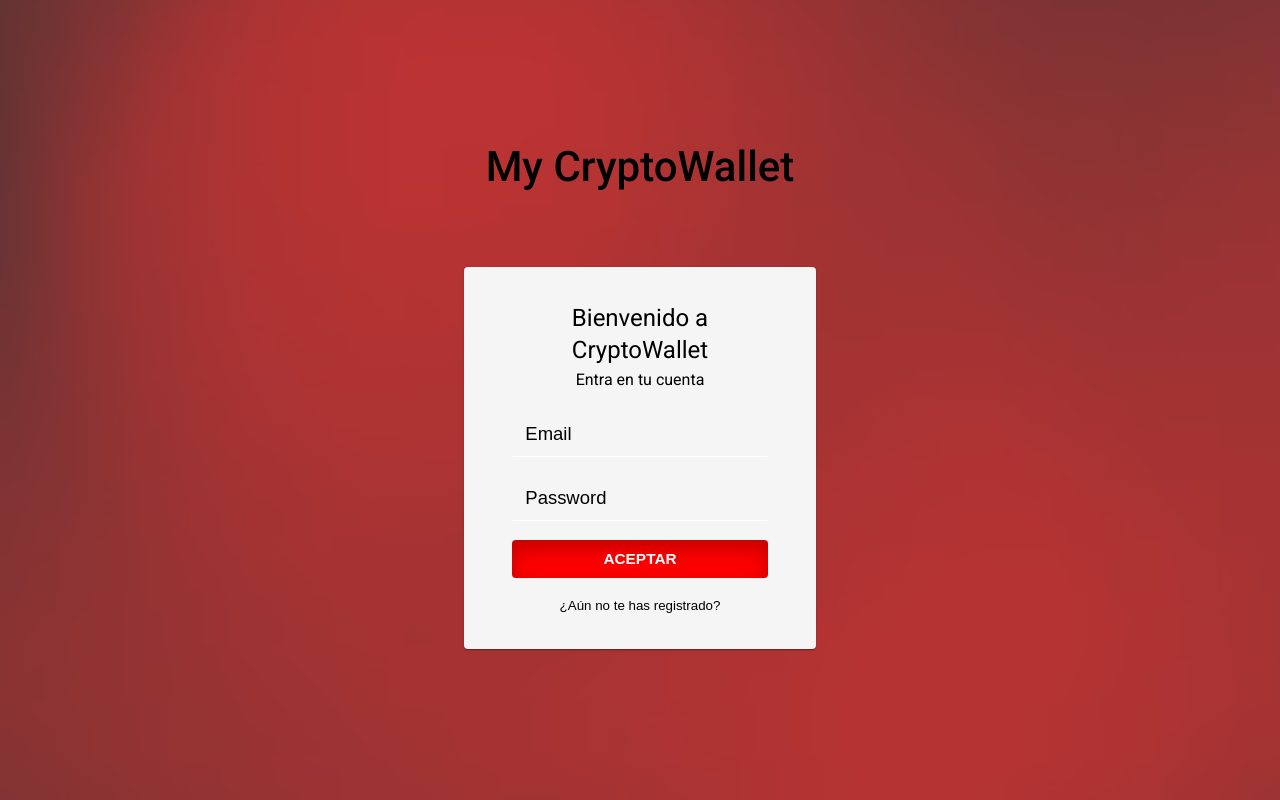
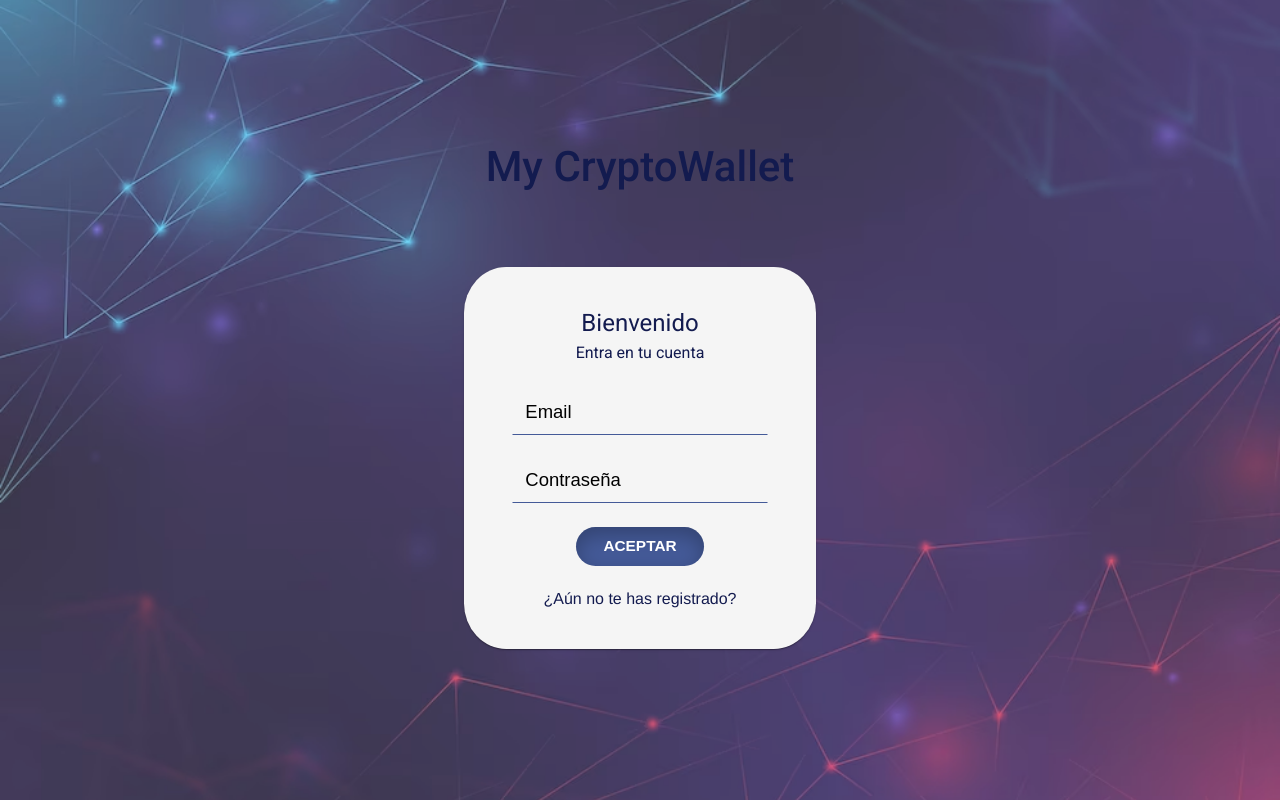
Before and after one commit to carmencami/Front-Sant, an Angular app: page / in a window 1280 px wide. Built offline with nearby package versions, Linux system fonts and the light colour scheme.

Commit message:
login register bonitos

```diff
--- a/src/app/private/tabla/components/tabla/tabla.component.html
+++ b/src/app/private/tabla/components/tabla/tabla.component.html
@@ -1,5 +1,4 @@
-<div class="container  main-body">
-
+<div class="table--container">
   <div class="container filter--container">
     <mat-form-field class="filters">
       <mat-label class="mat-caption">Filters</mat-label>
--- a/src/app/private/tabla/components/tabla/tabla.component.scss
+++ b/src/app/private/tabla/components/tabla/tabla.component.scss
@@ -1,35 +1,49 @@
-// .container {
-//     display: grid;
-//     grid-template-columns: 1fr;
-//   }
 
-//   .filter--container {
-//     display: grid;
-//     grid-template-columns: 1fr 1fr;
-//     justify-items: start;
-//     align-items: end;
-//   }
+container {
+    display: grid;
+    grid-template-columns: 1fr;
+}
+::ng-deep .table--container{
+    max-width: 20%;
+}
+.filter--container {
+    display: grid;
+    grid-template-columns: 1fr 1fr;
+    justify-items: start;
+    align-items: end;
+}
 
 
-//   .main-body {
-//   text-align: center;
-//   margin: 0 auto;
-//   padding-top: 80px;
-//   max-width: 60%;
-//   }
+.img--cryptos{
+    width: 20px;
+    height: 20px;
+}
 
+.filters {
+    justify-self: start;
+    width: 25%;
+}
 
-//   .img--cryptos{
-//     width: 20px;
-//     height: 20px;
-//   }
+.search {
+    justify-self: center;
+    width: 40%;
+}
 
-//   .filters {
-//       justify-self: start;
-//       width: 25%;
-//   }
+.table--container{
+    max-width: 800px;
+    margin: 0 auto;
+}
+.img--container {
+    width: 100%;
+}
 
-//   .search {
-//       justify-self: center;
-//       width: 40%;
-//   }
+.img--cryptos {
+    width: 6%;
+    height: auto;
+}
+
+.img--cryptos a {
+    display: block;
+    width: 100%;
+    height: 100%;
+}
--- a/src/app/public/components/login/login.component.html
+++ b/src/app/public/components/login/login.component.html
@@ -3,7 +3,7 @@
     <mat-card class="login login--card">
         <form [formGroup]="formGroup" class="login login--form" method="post">
             <div class="title-container">
-                <h1 class="login--card-title">Bienvenido a CryptoWallet</h1>
+                <h1 class="login--card-title">Bienvenido</h1>
                 <h3 class="login--card-title">Entra en tu cuenta</h3>
             </div>
             <input class="login--input"
@@ -15,7 +15,7 @@
                 name="password"
                 formControlName="password"
                 type="password"
-                placeholder="Password" />
+                placeholder="Contraseña" />
                 <div class="error-message" *ngIf="showError">
                     Email o contraseña incorrecta
                 </div>
--- a/src/app/public/components/login/login.component.scss
+++ b/src/app/public/components/login/login.component.scss
@@ -1,12 +1,12 @@
 .login--title{
-    color:black;
+    color:#131b4f;
     text-align: center;
     margin-bottom: 2em;
     font-size: 3em;
     font-weight: 500;
 }
 .login--webname{
-    color: black;
+    color: #35385c;
     align-self:start;
 }
 
@@ -17,10 +17,11 @@
     justify-content: center;
     align-items: center;
     background-color:whitesmoke;
+    border-radius: 12%;
 }
 
 .login--card-title{
-    color: black;
+    color: #131b4f;
     text-align: center;
     margin: 0;
 }
@@ -36,33 +37,36 @@
 
 
 .login--form > .login--button {
-    background-color: red;
+    background-color: #445a98;
     color: white;
     height: 2.5em;
     font-weight: bold;
     font-size: 1.1em;
     padding: 0.5em 0;
     border: none;
-    border-radius: 4px;
+    border-radius:20px;
     box-shadow: 0px 8px 20px rgba(0, 0, 0, 0.25) inset;
     transition: 0.5s;
+    width: 50%;
+    margin-left: 25%;
+
 }
 
 
 .login--form > .login--button:disabled {
-    background-color:red;
+    background-color:#445a98;
 }
 
 .login--form > .login--button:enabled:hover {
-    box-shadow: red;
+    box-shadow: #98c7e1;
 }
 
 .login--input{
     background: none;
     border: 1px solid transparent;
-    border-bottom: 1px solid white;
+    border-bottom: 1px solid #445a98;
     padding: 0.8em;
-    color: white;
+    color: #445a98;
     font-size: 1.1em;
 }
 .login--input::placeholder{
@@ -70,8 +74,8 @@
 }
 
 .login--input:focus{
-    border: 1px solid red;
-    outline: none
+    border:#98c7e1;
+    outline: none;
 }
 
 .login--input::placeholder{
@@ -80,10 +84,12 @@
 }
 
 .login--link{
-    color: black;
+    color: #131b4f;
     align-self: center;
     border: none;
     background: none;
+    font-size: medium;
+    font-family: 'Franklin Gothic Medium', 'Arial Narrow', Arial, sans-serif;
     cursor: pointer;
 }
 
--- a/src/app/public/components/register/register.component.html
+++ b/src/app/public/components/register/register.component.html
@@ -3,15 +3,15 @@
     <mat-card class="register register--card">
         <form [formGroup]="formGroup" class="register register--form" method="post">
             <div class="title-container">
-                <h1 class="register--card-title">Welcome</h1>
-                <h3 class="register--card-title">Please enter your personal info</h3>
+                <h1 class="register--card-title">Bienvenido</h1>
+                <h3 class="register--card-title">Introduzca la información</h3>
             </div>
             <!-- USERNAME Imput -->
             <input class="register--input"
                 name="username"
                 formControlName="username"
                 type="text"
-                placeholder="Username" />
+                placeholder="Nombre" />
             <span class="error error-username">{{getError('username')}}</span>
 
             <!-- PASSWORD Imput -->
@@ -20,7 +20,7 @@
                     name="password"
                     formControlName="password"
                     type="password"
-                    placeholder="Password"
+                    placeholder="Contraseña"
                     [type]="showPass ? 'text' : 'password'"
                     />
                 <span class="error error-password">{{getError('password')}}</span>
@@ -41,8 +41,8 @@
             <button type="submit"
                 class="register--button"
                 (click)="addUser()"
-                [disabled]="formGroup.invalid">SIGN UP</button>
-            <button class="register--link" (click)="navigateToLogin()">Already have an account?</button>
+                [disabled]="formGroup.invalid">ACEPTAR</button>
+            <button class="register--link" (click)="navigateToLogin()">¿Ya estás registrado?</button>
         </form>
     </mat-card>
 </div>
--- a/src/app/public/components/register/register.component.scss
+++ b/src/app/public/components/register/register.component.scss
@@ -16,7 +16,8 @@
     display: flex;
     justify-content: center;
     align-items: center;
-    background-color: whitesmoke;
+    background-color:whitesmoke;
+    border-radius: 12%;
 }
 
 .register--card-title{
@@ -34,7 +35,7 @@
 }
 
 .register--form > .register--button {
-    background-color:red;
+    background-color: #445a98;
     color: white;
     height: 2.5em;
     font-weight: bold;
@@ -44,10 +45,13 @@
     border-radius: 4px;
     box-shadow: 0px 8px 20px rgba(0, 0, 0, 0.25) inset;
     transition: 0.5s;
+    width: 50%;
+    margin-left: 25%;
+    border-radius:20px;
 }
 
 .register--form > .register--button:disabled {
-    background-color: red;
+    background-color: #445a98;
 }
 
 .register--form > .register--button:enabled:hover {
@@ -57,9 +61,9 @@
 .register--input{
     background: none;
     border: 1px solid transparent;
-    border-bottom: 1px solid black;
+    border-bottom: 1px solid #445a98;
     padding: 0.8em;
-    color: black;
+    color: #445a98;
     font-size: 1.1em;
 }
 .register--input::placeholder{
@@ -77,11 +81,13 @@
 }
 
 .register--link{
-    color: red;
+    color: #131b4f;
     align-self: center;
     border: none;
     background: none;
     cursor: pointer;
+    font-size: medium;
+    font-family: 'Franklin Gothic Medium', 'Arial Narrow', Arial, sans-serif;
 }
 
 .register--link:hover{
@@ -99,18 +105,18 @@
     padding: 0em 0.5em;
 }
 
-.error-username{
-    transform: translate(73%, -300%);
-}
-.error-password{
-    transform: translate(100%, -20%);
-}
-.error-fullname{
-    transform: translate(73%, 30%);
-}
-.error-email{
-    transform: translate(73%, 220%);
-}
+// .error-username{
+//     transform: translate(73%, -300%);
+// }
+// .error-password{
+//     transform: translate(100%, -20%);
+// }
+// .error-fullname{
+//     transform: translate(73%, 30%);
+// }
+// .error-email{
+//     transform: translate(73%, 220%);
+// }
 
 .register--pass-container{
     position: relative;
--- a/src/app/public/pages/paginainicio/paginainicio.component.scss
+++ b/src/app/public/pages/paginainicio/paginainicio.component.scss
@@ -5,7 +5,7 @@
 .page-container{
     width: 100%;
     height: 100%;
-    background-image: url('/assets/rojo.avif');
+    background-image: url('/assets/cryptoportada.avif');
     background-position: center;
     background-repeat: no-repeat;
     background-size: cover;
```
Also changed, not shown: src/assets/cryptoportada.avif.
